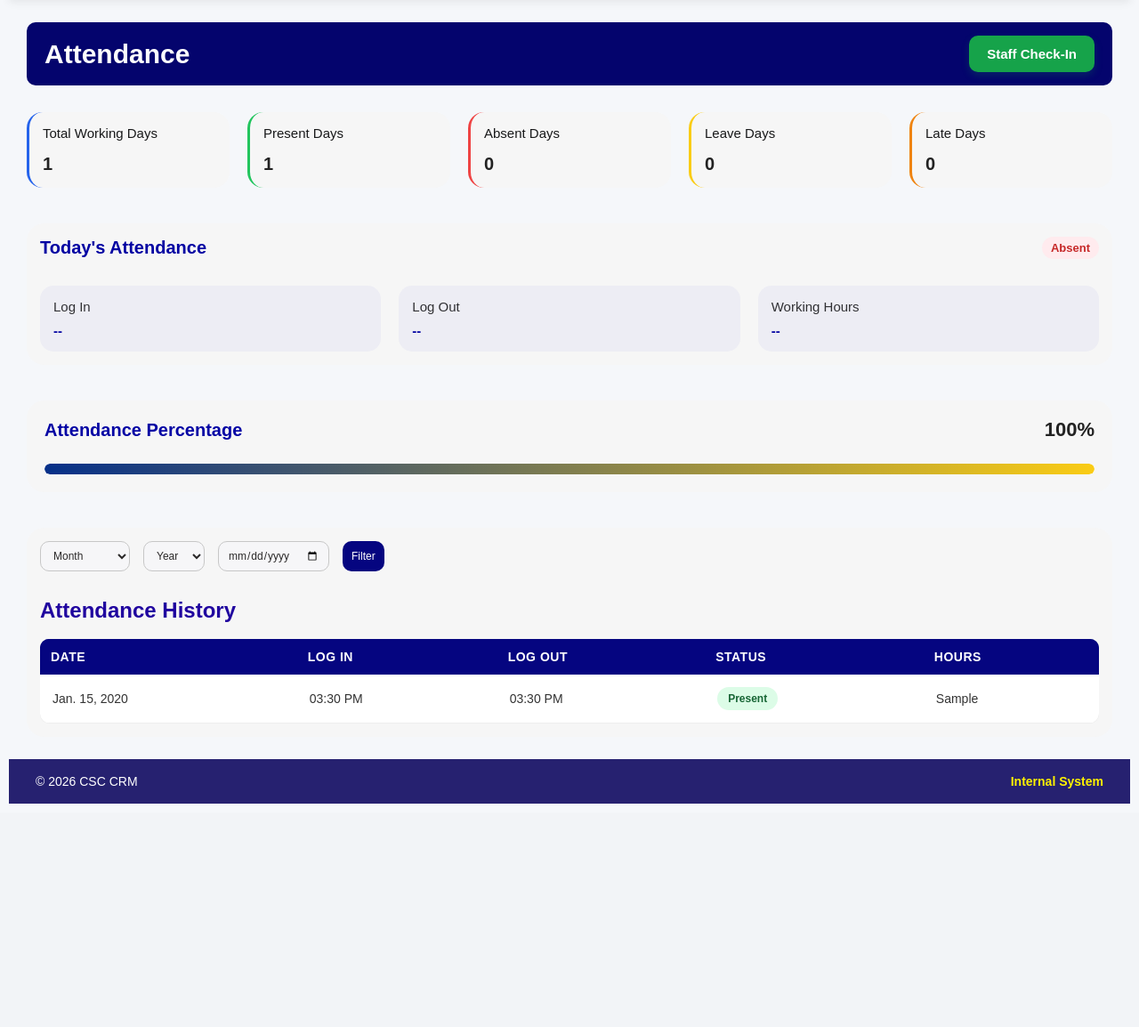
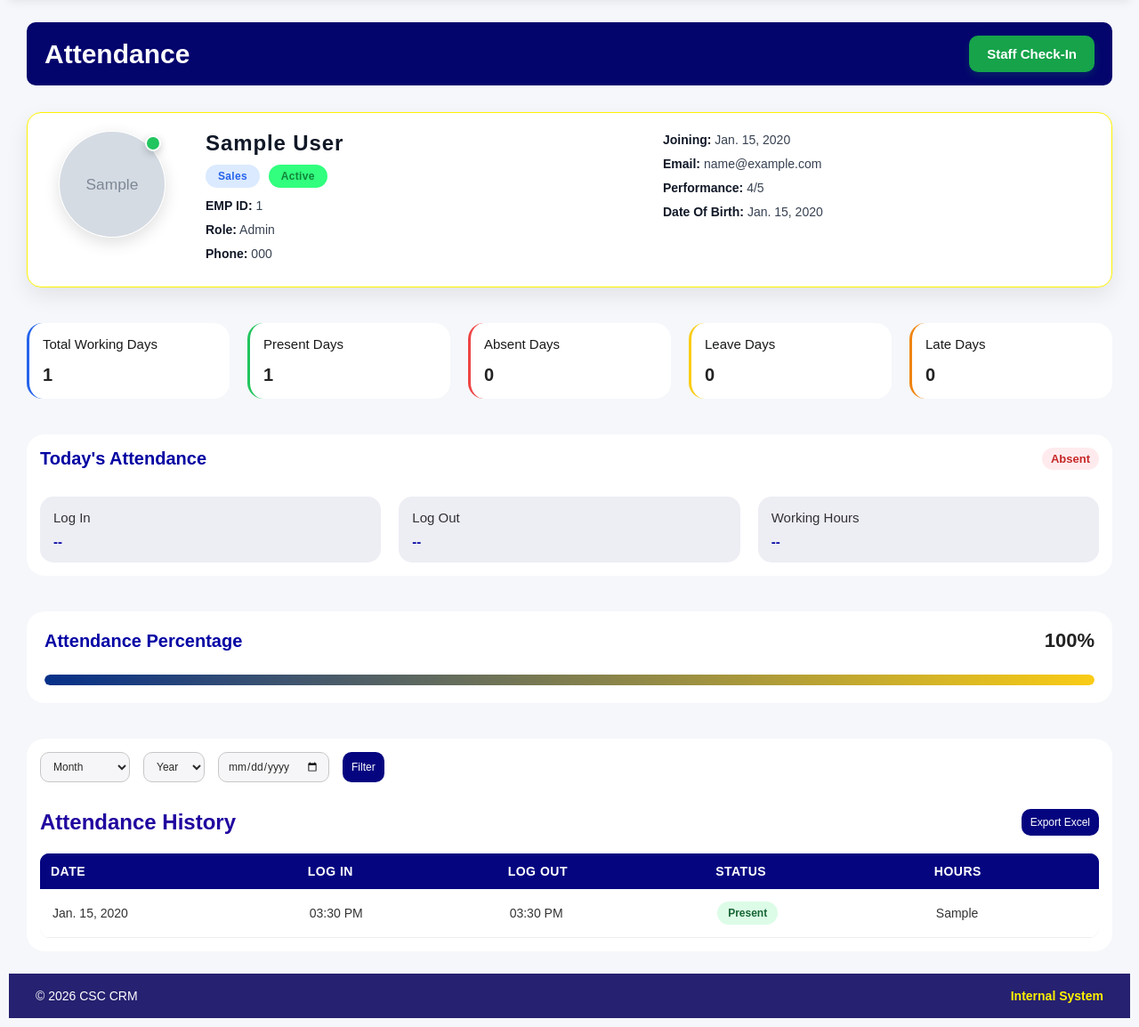
Before and after one commit to dhanushaselvaraj645-eng/csc_crm-main_pr, a Django app: page /staff/attendance/1/ in a window 1280 px wide. Shown: the part 170-1324 px from the top of the page at 89% size. Before the commit the page ends 1073 px from the top, so only its background shows below. Run offline with Django 5.2, Linux system fonts and the light colour scheme; tables that the repository leaves empty hold one stand-in row (values such as "Sample post"); grey boxes marked "Sample" are stand-in pictures.

Commit message:
Enhanced attendance module

```diff
--- a/csc_crm/apps/staff/urls.py
+++ b/csc_crm/apps/staff/urls.py
@@ -1,5 +1,7 @@
 from django.urls import path
 from .views import *
+from django.urls import path
+from .views import attendance_page, staff_checkin, export_attendance
 
 urlpatterns = [
     path('management/', staff_management, name='staff_management'),
@@ -11,6 +13,10 @@ urlpatterns = [
     # STAFF OVERVIEW URLS
     path('overview/<int:staff_id>', overview, name='overview'),
     path('overview/<int:id>/export/', staff_export, name='staff_export'),
+
+    # EXPORT
+    path('attendance/export/<int:id>/', export_attendance, name='export_attendance'),
+
     # STAFF ATTENDANCE
     path('attendance/<int:id>/', attendance_page, name='attendance'),
     path('staff-checkin/<int:id>/', staff_checkin, name='staff_checkin'),
--- a/csc_crm/apps/staff/views.py
+++ b/csc_crm/apps/staff/views.py
@@ -11,7 +11,9 @@ import csv
 from .models import *
 from .forms import *
 
-
+from django.http import HttpResponse
+from django.shortcuts import get_object_or_404
+from openpyxl import Workbook
 # ============================ LIST-VIEW =============================
 
 
@@ -677,6 +679,41 @@ def attendance_page(request, id):
 
     return render(request, 'staff/attendance.html', context)
 
+
+#================export atttendance btn===============
+
+def export_attendance(request, id):
+
+    staff = get_object_or_404(Staff, id=id)
+
+    attendance_data = Attendance.objects.filter(
+        staff=staff
+    ).order_by('-date')
+
+    wb = Workbook()
+    ws = wb.active
+    ws.title = "Attendance"
+
+    ws.append(["Date", "Log In", "Log Out", "Status", "Hours"])
+
+    for a in attendance_data:
+        ws.append([
+            str(a.date),
+            a.log_in.strftime("%I:%M %p") if a.log_in else "--",
+            a.log_out.strftime("%I:%M %p") if a.log_out else "--",
+            a.status,
+            str(a.total_hours) if a.total_hours else "--"
+        ])
+
+    response = HttpResponse(
+        content_type='application/vnd.openxmlformats-officedocument.spreadsheetml.sheet'
+    )
+
+    response['Content-Disposition'] = f'attachment; filename=attendance_{staff.employee_id}.xlsx'
+
+    wb.save(response)
+
+    return response
 #==================================================================staff-checkin page===============================================
 def staff_checkin(request, id):
 
--- a/csc_crm/static/css/staff_css/attendance.css
+++ b/csc_crm/static/css/staff_css/attendance.css
@@ -43,7 +43,16 @@ body{
     font-weight:bold;
 }
 
-
+.history-header{
+    display: flex;
+    justify-content: space-between;
+    align-items: center;
+    margin: 20px 0;
+}
+.attendance-submit{
+    padding: 8px 14px;
+    border-radius: 8px;
+}
 
 /* TOP CARDS */
 
@@ -54,11 +63,138 @@ body{
 }
 
 
+/* ===== PROFILE  ===== */
+
+.att-over-profile-card{
+    background:#ffff;
+    padding: 20px;
+    border-radius: 16px;
+    display: grid;
+    grid-template-columns: 150px 1fr 1fr;
+    gap: 30px;
+    box-shadow: 0 10px 25px rgba(0,0,0,0.08);
+    margin-bottom: 40px;
+    transition: 0.3s ease;
+    border: 1px solid var(--secondary);
+}
+
+
+/* Image */
+.att-over-profile-image{
+    position: relative;
+    width:120px;
+    margin:0 auto;
+
+}
+
+.att-over-profile-image img{
+    width:120px;
+    height:120px;
+    border-radius:50%;
+    object-fit:cover;
+    border:1px solid #fff;
+    box-shadow:0 6px 18px rgba(0,0,0,0.12);
+    transition:0.3s ease;
+    display:block;
+    margin:0 auto;
+
+}
+
+.att-over-profile-image img:hover{
+    transform: scale(1.05);
+}
+
+/* ===== STATUS DOT ===== */
+.att-over-online,
+.att-over-offline{
+    width:18px;
+    height:18px;
+    border-radius:50%;
+    position:absolute;
+    border:2px solid #fff;
+    box-shadow:0 3px 10px rgba(0,0,0,0.2);
+    top:5px;
+    right:5px;
+}
+
+.att-over-online{
+    background:#22c55e;
+}
+
+.att-over-offline{
+    background:#ef4444;
+}
+
+/* Name*/
+.att-over-name{
+    font-size:24px;
+    font-weight:700;
+    color:#111827;
+    margin-bottom:10px;
+    letter-spacing:0.9px;
+}
+
+/* Badge*/
+.att-over-badges{
+    display:flex;
+    gap:10px;
+    margin-bottom:10px;
+    flex-wrap:wrap;
+    justify-content:flex-start;
+    align-items:center;
+}
+
+.att-over-badge{
+    padding:6px 14px;
+    border-radius:20px;
+    font-size:12px;
+    font-weight:600;
+    letter-spacing:0.3px;
+    white-space:nowrap;
+}
+
+.att-over-badge-blue{
+    background:#dbeafe;
+    color:#2563eb;
+}
+
+/* Badge color */
+.att-status-active{
+    background:#31ff7d;
+    color: #11843b;
+}
+
+.att-status-inactive{
+    background:#9ea5b3ac;
+    color: #000000;
+}
+
+.att-status-on_leave{
+    background:#fab915;
+    color:#5b4610;
+}
+
+.att-status-terminated{
+    background:#ff2807;
+    color: rgb(19, 14, 14);
+}
+
+/* Info */
+.att-over-info p{
+    margin-bottom:6px;
+    font-size:14px;
+    color:#374151;
+    line-height:1.5;
+}
+
+.att-over-info p strong{
+    color:#111827;
+}
 
 /* CARD */
 
 .att-card{
-    background:#f6f6f6;
+    background:#ffff;
     border-radius:18px;
     padding:15px;
     transition:0.3s;
@@ -163,7 +299,7 @@ body{
 
 .today-attendance{
     margin-top:40px;
-    background:#f6f6f6;
+    background:#ffff;
     color:rgb(2, 2, 162);
     padding:15px;
     border-radius:20px;
@@ -223,7 +359,7 @@ body{
 
 .att-percentage-card{
     margin-top:40px;
-    background:#f6f6f6;
+    background:#ffff;
     padding:20px;
     border-radius:20px;
 }
@@ -256,7 +392,7 @@ body{
 .att-progress-bar{
     width:100%;
     height:12px;
-    background:#ffffff;
+    background:#f4f2f2;
     border-radius:30px;
     overflow:hidden;
 }
@@ -277,7 +413,7 @@ body{
 
 .history-section{
     margin-top:40px;
-    background:#f6f6f6;
+    background:#ffff;
     padding:15px;
     border-radius:20px;
     color:rgb(32, 4, 159);
@@ -327,7 +463,7 @@ body{
     cursor:pointer;
 }
 .attendance-submit:hover{
-    background-color: rgb(210, 191, 13);
+    background-color: rgb(238, 217, 31);
 }
 
 /* TABLE WRAPPER*/
--- a/csc_crm/templates/staff/attendance.html
+++ b/csc_crm/templates/staff/attendance.html
@@ -31,6 +31,59 @@
         <a class="staff-checkin-btn"  href="{% url 'staff_checkin' staff.id %}">Staff Check-In</a>
 
     </div>
+
+
+
+<!-- ===== PROFILE ===== -->
+<div class=" att-over-profile-card">
+
+<div class="att-over-profile-image">
+
+<!-- PROFILE IMAGE -->
+{% if staff.profile_photo %}
+    <img src="{{ staff.profile_photo.url }}" alt="Profile Image">
+{% else %}
+    <img src="https://th.bing.com/th/id/OIP.dDKYQqVBsG1tIt2uJzEJHwHaHa?w=180&h=180&c=7&r=0&o=7&dpr=1.5&pid=1.7&rm=3" alt="Default Image">
+{% endif %}
+
+
+{% if staff.status == 'active' %}
+<div class="att-over-online"></div>
+{% else %}
+<div class="att-over-offline"></div>
+{% endif %}
+
+</div>
+
+<div>
+
+<h1 class=" att-over-name">{{ staff.first_name }} {{ staff.last_name }}</h1>
+
+<div class=" att-over-badges">
+<div class="att-over-badge over-badge-blue">{{ staff.department }}</div>
+<div class="att-over-badge status-{{ staff.status }}">{{ staff.get_status_display }}</div>
+</div>
+
+<div class=" att-over-info">
+<p><strong>EMP ID:</strong> {{ staff.employee_id }}</p>
+<p><strong>Role:</strong> {{ staff.role }}</p>
+<p><strong>Phone:</strong> {{ staff.phone }}</p>
+</div>
+
+</div>
+
+<div class=" att-over-info">
+<p><strong>Joining:</strong> {{ staff.date_of_joining }}</p>
+<p><strong>Email:</strong> {{ staff.email }}</p>
+
+<!-- <p><strong>Manager:</strong> {{ permission.permission.manager }}</p> -->
+
+<p><strong>Performance:</strong> {{ staff.performance_rating }}/5</p>
+<p><strong>Date Of Birth:</strong> {{ staff.date_of_birth }}</p>
+</div>
+
+</div>
+
 
 <div id="attendance-dashboard" >
 
@@ -138,6 +191,8 @@
 
     </div>
 
+
+
     <!-- HISTORY -->
     <div class="history-section">
 
@@ -185,9 +240,14 @@
             </form>
 
         </div>
+        <div class="history-header">
 
-        <h2>Attendance History</h2>
-        <br/>
+  <span>  <h2>Attendance History</h2></span>
+
+    <a href="{% url 'export_attendance' staff.id %}" class="attendance-submit">Export Excel</a>
+
+    </div>
+
 
         <!-- TABLE -->
         <div class="table-wrapper">
--- a/csc_crm/templates/staff/staff_checkin.html
+++ b/csc_crm/templates/staff/staff_checkin.html
@@ -361,6 +361,7 @@ button:disabled {
                 value="checkout"
                 class="checkout-btn"
                 {% if not is_checkin_done or is_checkout_done or is_leave_or_absent or is_checkout_closed %}disabled{% endif %} >
+
                 Check-Out
 
             </button>
```
